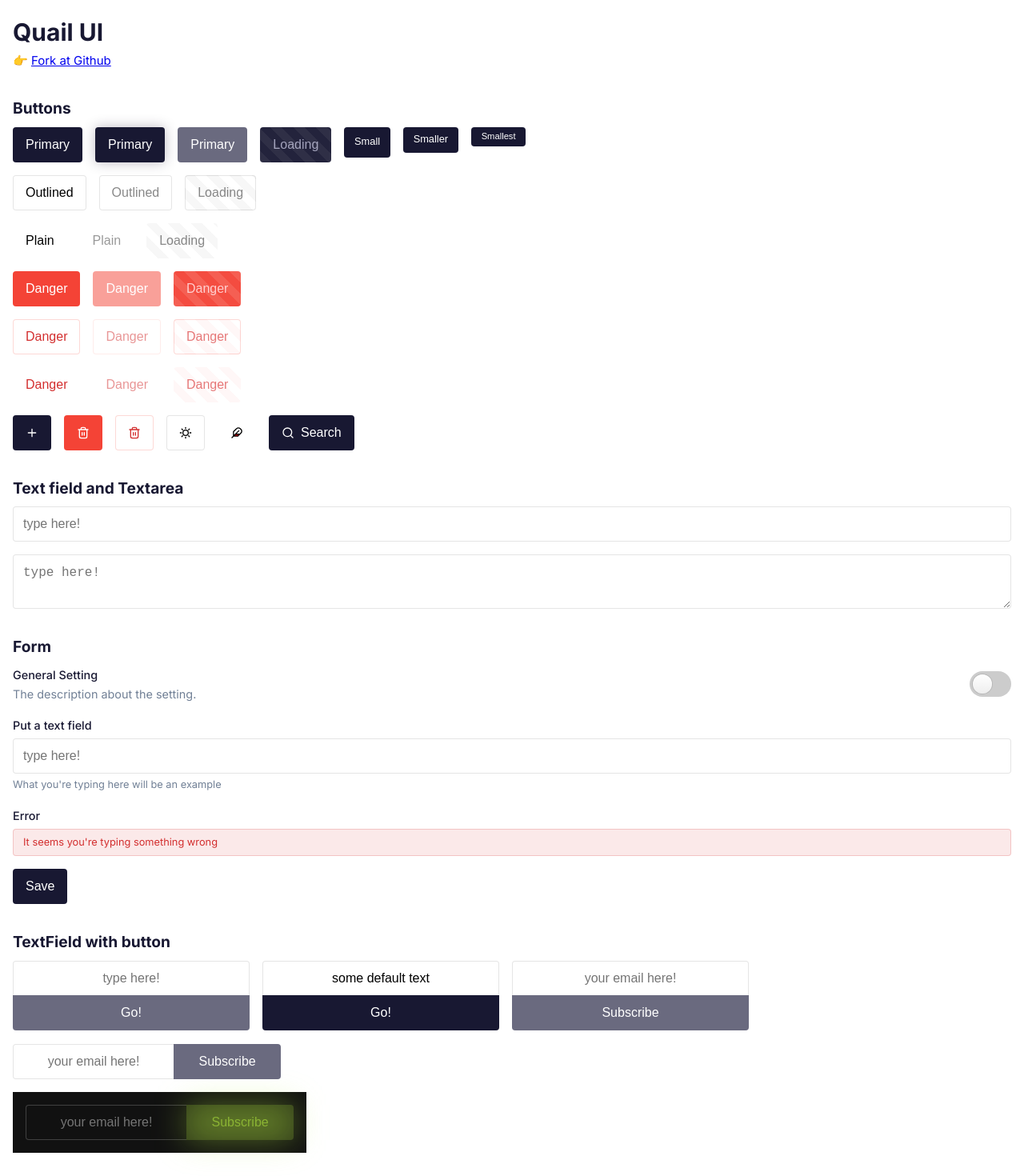
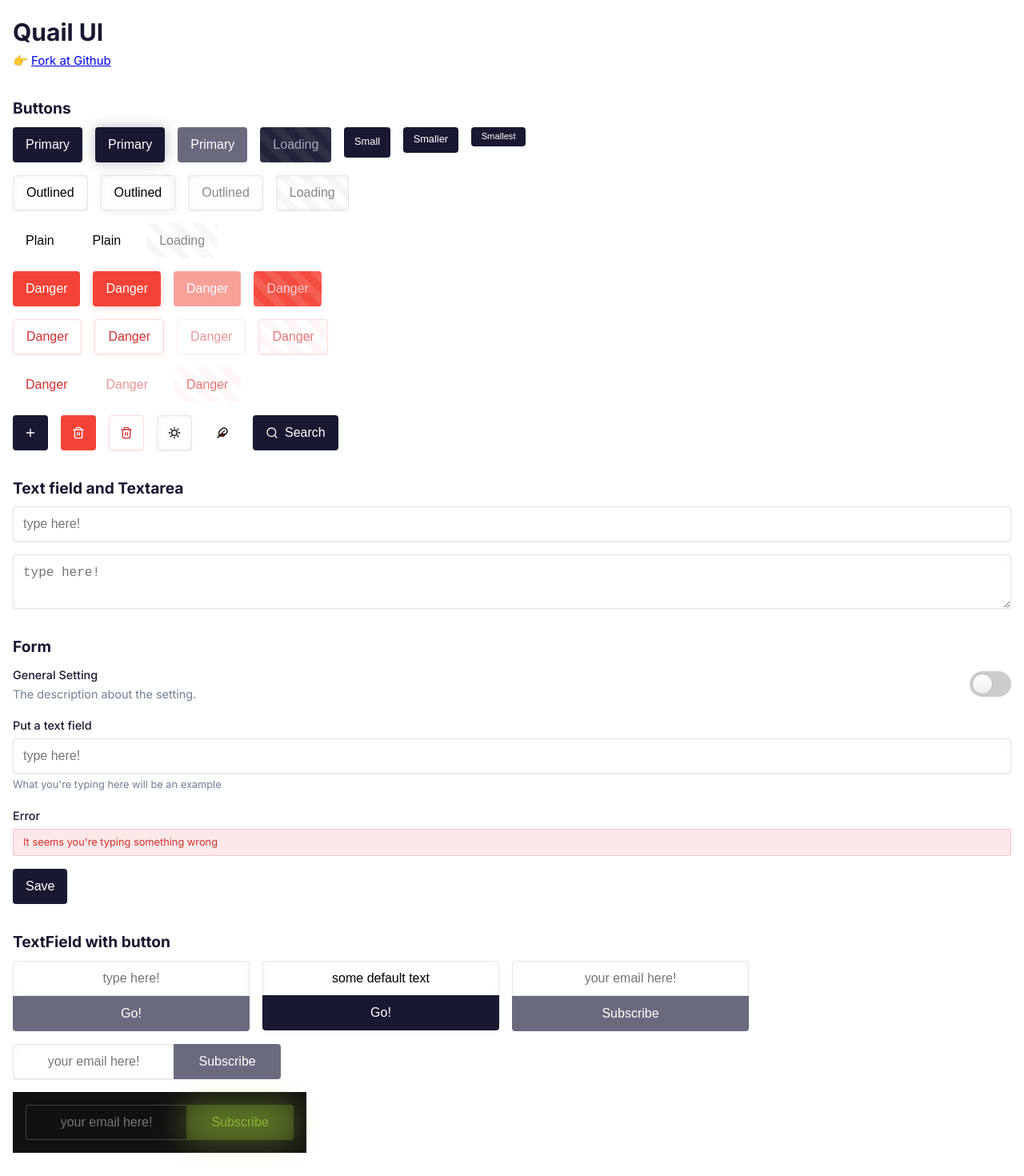
Before and after one commit to quail-ink/quail-ui, a Vue app: page / in a window 1280 px wide. Shown: the top 1470 px of the page at 80% size. Built offline with nearby package versions, Linux system fonts and the light colour scheme.

Commit message:
polish ui; remove yarm; add pnpm

```diff
--- a/src/App.vue
+++ b/src/App.vue
@@ -136,6 +136,7 @@ function openDialog4(ev:any) {
       </div>
       <div class="flow">
         <QButton class="outlined">Outlined</QButton>
+        <QButton class="outlined elevated">Outlined</QButton>
         <QButton class="outlined" disabled>Outlined</QButton>
         <QButton class="outlined" loading>Loading</QButton>
       </div>
@@ -146,11 +147,13 @@ function openDialog4(ev:any) {
       </div>
       <div class="flow">
         <QButton class="danger">Danger</QButton>
+        <QButton class="danger elevated">Danger</QButton>
         <QButton class="danger" disabled>Danger</QButton>
         <QButton class="danger" loading>Danger</QButton>
       </div>
       <div class="flow">
         <QButton class="outlined danger">Danger</QButton>
+        <QButton class="outlined danger elevated">Danger</QButton>
         <QButton class="outlined danger" disabled>Danger</QButton>
         <QButton class="outlined danger" loading>Danger</QButton>
       </div>
@@ -215,7 +218,7 @@ function openDialog4(ev:any) {
             <div class="form-error">It seems you're typing something wrong</div>
           </div>
           <div class="form-row">
-            <button class="button primary">Save</button>
+            <QButton class="primary">Save</QButton>
           </div>
         </div>
       </div>
@@ -405,19 +408,19 @@ function openDialog4(ev:any) {
     <div class="section">
       <h2 class="section-title">Dialog</h2>
       <div class="flow">
-        <button class="button primary" @click="dialogValue1 = true">
+        <QButton class="outlined" @click="dialogValue1 = true">
           Open Dialog
-        </button>
+        </QButton>
 
-        <button class="button primary" @click="dialogValue2 = true">
+        <QButton class="outlined" @click="dialogValue2 = true">
           Open Persistent Dialog
-        </button>
+        </QButton>
 
         <QDialog v-model="dialogValue3" desktop-mode="popup">
           <template #trigger>
-            <button class="button primary" @click.stop="openDialog3">
+            <QButton class="outlined" @click.stop="openDialog3">
               Open Dialog (popup)
-            </button>
+            </QButton>
           </template>
 
           <div class="dialog-body">
@@ -429,9 +432,9 @@ function openDialog4(ev:any) {
 
         <QDialog v-model="dialogValue4" desktop-mode="popup" no-frame>
           <template #trigger>
-              <button class="button primary" @click.stop="openDialog4">
+              <QButton class="outlined" @click.stop="openDialog4">
               Open Dialog (popup & no-frame)
-            </button>
+            </QButton>
           </template>
 
           <div
@@ -440,19 +443,19 @@ function openDialog4(ev:any) {
           >
             <div class="dialog-body-frame" style="background-color: #fff; border-radius: 8px; padding: 20px; box-shadow: 0 0 20px rgba(0,0,0,0.1);">
               <div class="form-row center">
-                <button class="button primary block">
+                <QButton class="primary block">
                   Action
-                </button>
+                </QButton>
               </div>
               <div class="form-row center">
-                <button class="button danger block">
+                <QButton class="danger block">
                   Action
-                </button>
+                </QButton>
               </div>
               <div class="form-row center">
-                <button class="button block" @click="dialogValue4 = false">
+                <QButton class="block" @click="dialogValue4 = false">
                   Cancel
-                </button>
+                </QButton>
               </div>
             </div>
           </div>
@@ -472,9 +475,9 @@ function openDialog4(ev:any) {
               <p style="text-align: center">You must click close button to close me</p>
             </div>
             <div class="form-row center">
-              <button class="button primary" @click="dialogValue2 = false">
+              <QButton class="primary" @click="dialogValue2 = false">
                 Close
-              </button>
+              </QButton>
             </div>
           </div>
         </QDialog>
--- a/src/components/common/QButton.vue
+++ b/src/components/common/QButton.vue
@@ -26,7 +26,7 @@ const props = defineProps({
 });
 
 const cls = computed(() => {
-  const ret = ['q-button'];
+  const ret = ['q-button touchable'];
   ret.push(props.class);
   if (props.loading) {
     ret.push('loading');
@@ -40,13 +40,12 @@ const validated = computed(() => {
 </script>
 
 <style scoped lang="scss">
+@import "@/styles/mixin/touchable.scss";
+
 .q-button {
   height: 44px;
-  background-color: #ddd;
   font-weight: 500;
-  color: #000;
   border-radius: 4px;
-  border: none;
   padding: 0.8rem 1rem;
   text-align: center;
   text-decoration: none;
@@ -89,6 +88,8 @@ const validated = computed(() => {
     width: 100%;
   }
   &.icon {
+    padding: 0.8rem;
+    width: 44px;
     &:deep(.icon) {
       display: flex;
       justify-content: center;
@@ -97,96 +98,22 @@ const validated = computed(() => {
       height: 16px;
       width: 16px;
     }
+    &.sm {
+      padding: 0.6rem;
+      width: 38px;
+    }
+    &.xs {
+      padding: 0.6rem;
+      width: 32px;
+    }
   }
 }
 /* press animation */
 .q-button:active {
-  transform: scale(0.93);
+  // transform: scale(0.98);
 }
 .q-button[disabled] {
   transform: scale(1) !important;
-}
-.q-button {
-  &.primary {
-    --q-progress-color: rgba(255, 255, 255, 0.1);
-    --q-progress-color-light: rgba(255, 255, 255, 0.05);
-    background-color: var(--vt-c-black);
-    color: white;
-    &:hover {
-      box-shadow: 0 0 8px rgba(41,30,56,.2);
-    }
-    &.elevated {
-      box-shadow: 0 0 16px rgba(41, 30, 56, .3);
-    }
-    &[disabled] {
-      box-shadow: none;
-      background-color: #6a6a7f;
-    }
-  }
-  &.danger {
-    --q-progress-color: rgba(255, 255, 255, 0.15);
-    --q-progress-color-light: rgba(255, 255, 255, 0.05);
-    background-color: #f44336;
-    color: white;
-    border: none;
-    &:hover {
-      background-color: #d32f2f;
-    }
-    &[disabled] {
-      opacity: 0.5;
-    }
-  }
-  &.outlined {
-    --q-progress-color: rgba(0, 0, 0, 0.0);
-    --q-progress-color-light: rgba(0, 0, 0, 0.03);
-    box-shadow: inset 0 0 0 1px rgba(0,0,0,0.1);
-    background-color: transparent;
-    &:hover{
-      background-color: rgba(235, 241, 247, 0.486);
-    }
-    &[disabled] {
-      color: #888;
-      background-color: transparent;
-      &:hover {
-        background-color: transparent !important;
-      }
-    }
-  }
-  &.outlined.danger {
-    --q-progress-color: rgba(0, 0, 0, 0.0);
-    --q-progress-color-light: rgba(255, 0, 0, 0.03);
-    color: #d32f2f;
-    box-shadow: inset 0 0 0 1px rgba(244,67,54,0.2);
-    background-color: transparent;
-    &:hover{
-      background-color: rgba(244,67,54,0.04);
-    }
-    &[disabled] {
-      opacity: 0.5;
-    }
-  }
-  &.plain {
-    --q-progress-color: rgba(0, 0, 0, 0.0);
-    --q-progress-color-light: rgba(0, 0, 0, 0.03);
-    box-shadow: none;
-    border: none;
-    background-color: transparent;
-    &:hover{
-      background-color: rgba(0,0,0,0.05);
-    }
-  }
-  &.plain.danger {
-    --q-progress-color: rgba(0, 0, 0, 0.0);
-    --q-progress-color-light: rgba(255, 0, 0, 0.03);
-    color: #d32f2f;
-    background-color: transparent;
-    &:hover{
-      background-color: rgba(244,67,54,0.04);
-    }
-    &[disabled] {
-      opacity: 0.5;
-    }
-  }
 }
 .q-button.loading {
   .ocean {
--- a/src/components/common/QDatetimePicker.vue
+++ b/src/components/common/QDatetimePicker.vue
@@ -40,7 +40,7 @@ onMounted(() => {
 </script>
 
 <template>
-  <div class="q-datetime-picker">
+  <div class="q-datetime-picker touchable outlined">
     <input v-model="date" type="date" :disabled="disabled" @change="changed" />
     <input v-model="time" type="time" :disabled="disabled" @change="changed" />
   </div>
--- a/src/components/common/QDropdownMenu.vue
+++ b/src/components/common/QDropdownMenu.vue
@@ -63,7 +63,7 @@ const actionCls = computed(() => {
   }
 
   if (props.variant === "outlined") {
-    cls.push("frame");
+    cls.push("outlined");
   } else if (props.variant === "plain") {
     cls.push("plain");
   }
@@ -174,7 +174,7 @@ onMounted(() => {
 <template>
   <div class="q-dropdown-menu">
     <div class="q-dropdown-menu-inner narrow-view">
-      <div class="q-dropdown-menu-action" :class="actionCls" @click.stop="toggle">
+      <div class="q-dropdown-menu-action touchable" :class="actionCls" @click.stop="toggle">
         <div v-if="!hideSelected && selectedItem && !hasSlot" class="q-dropdown-selected">
           <img
             v-if="selectedItem.image"
@@ -219,6 +219,8 @@ onMounted(() => {
 </template>
 
 <style lang="scss">
+@import "@/styles/mixin/touchable.scss";
+
 .q-dropdown-menu {
   height: 44px;
   .q-dropdown-menu-inner {
@@ -232,10 +234,9 @@ onMounted(() => {
     align-items: center;
     cursor: default;
     transition: all 0.2s ease-in;
+
     &:hover {
-      &.frame {
-        box-shadow: inset 0 0 0 1px rgba(0, 0, 0, 0.16);
-      }
+
       .chevron-icon {
         opacity: 1;
       }
--- a/src/components/common/QDropdownMenuWithTextField.vue
+++ b/src/components/common/QDropdownMenuWithTextField.vue
@@ -120,6 +120,8 @@ onMounted(() => {
   width: 100%;
   border: 1px solid rgba(0, 0, 0, 0.1);
   border-radius: 4px;
+  box-shadow: inset 0px 1px 8px 0px rgba(0,0,0,0.03), 0px 1px 1px 0px #4343431A;
+
   .q-dropdown-menu-with-text-field-top, .q-dropdown-menu-with-text-field-bottom {
     display: flex;
     flex-direction: row;
@@ -153,6 +155,7 @@ onMounted(() => {
     &:deep(.q-text-field) {
       border: none;
       text-align: right;
+      box-shadow: none;
     }
   }
 }
--- a/src/components/common/QMenu.vue
+++ b/src/components/common/QMenu.vue
@@ -134,6 +134,7 @@ function doAction(item: any) {
     }
     &.with-divider {
       height: 0px;
+      padding: 0.5rem 0;
     }
 
     .q-menu-item-divider {
@@ -147,7 +148,7 @@ function doAction(item: any) {
       justify-items: center;
       align-items: center;
       padding: 0.5rem 1rem;
-      transition: background-color 0.2s ease-in;
+      transition: background-color 0.1s ease-in;
       &:hover {
         background-color: rgba(0, 0, 0, 0.06);
       }
--- a/src/components/common/QTextFieldWithButton.vue
+++ b/src/components/common/QTextFieldWithButton.vue
@@ -115,9 +115,9 @@ function changed() {
       />
     </div>
     <div class="q-text-button-wrapper">
-      <button class="q-button button primary" :disabled="!validated" @click="submit">
+      <q-button class="primary" :disabled="!validated" @click="submit">
         {{ label }}
-      </button>
+      </q-button>
     </div>
     <div v-if="glow !== ''" class="q-button-glow"></div>
   </div>
@@ -131,6 +131,7 @@ function changed() {
     border-bottom-right-radius: 0;
     min-width: 296px;
   }
+  .q-text-button-wrapper {
     .q-button {
       transform: translateY(-1px);
       width: 100%;
@@ -139,6 +140,7 @@ function changed() {
       display: flex;
       align-items: center;
       justify-content: center;
+    }
   }
 
   &.code {
@@ -159,15 +161,15 @@ function changed() {
       flex: 4;
       position: relative;
       z-index: 1;
+      .q-button {
+        border-radius: 0 4px 4px 0;
+        transform: translateY(0px);
+      }
     }
     .q-text-field {
       border-radius: 4px 0 0 4px;
       border-width: 1px 0 1px 1px;
       min-width: auto;
-    }
-    .q-button {
-      border-radius: 0 4px 4px 0;
-      transform: translateY(0px);
     }
   }
   &.glow-matrix {
--- a/src/styles/component.scss
+++ b/src/styles/component.scss
@@ -162,6 +162,7 @@ input.text-field, textarea.textarea {
   width: 100%;
   font-size: 1rem;
   outline: none;
+  box-shadow: inset 0px 1px 8px 0px rgba(0,0,0,0.03), 0px 1px 1px 0px #4343431A;
 
   &:focus {
     border: 1px solid rgba(0, 0, 0, 0.2);
@@ -262,101 +263,11 @@ button.button {
   }
 }
 
-button.button.primary {
-  background-color: var(--vt-c-black);
-  color: white;
-  &:hover {
-    box-shadow: 0 0 8px rgba(41,30,56,.2);
-  }
-}
-
-button.button[disabled] {
-  background-color: #6a6a7f;
-  cursor: disabled;
-  &:hover {
-    background-color: #6a6a7f;
-  }
-  .button-icon {
-    opacity: 0.6;
-  }
-}
-
-button.button.primary.elevated {
-  box-shadow: 0 0 16px rgba(41, 30, 56, .3);
-  &:hover {
-    box-shadow: 0 0 20px rgba(41, 30, 56, 0.6);
-  }
-}
-
-button.button.primary[disabled], button.button.primary.elevated[disabled] {
-  box-shadow: none;
-}
-
-button.outlined {
-  box-shadow: inset 0 0 0 1px rgba(0,0,0,0.1);
-  background-color: transparent;
-  &:hover{
-    background-color: rgba(0,0,0,0.04);
-  }
-}
-
-button.outlined[disabled] {
-  color: #888;
-  background-color: transparent;
-  cursor: default;
-  &:hover {
-    background-color: transparent !important;
-  }
-}
-
-button.outlined.danger {
-  color: #d32f2f;
-  box-shadow: inset 0 0 0 1px rgba(244,67,54,0.2);
-  background-color: transparent;
-  &:hover{
-    background-color: rgba(244,67,54,0.04);
-  }
-}
-
-button.danger {
-  background-color: #f44336;
-  color: white;
-  border: none;
-  &:hover {
-    background-color: #d32f2f;
-  }
-}
-
 button.toggle {
   &.on {
     // box-shadow: inset 0 0 10px rgba(0,0,0,0.1);
     // background: var(--vt-c-white-mute);
     color: var(--vt-c-red);
-  }
-}
-
-button.plain {
-  box-shadow: none;
-  border: none;
-  background-color: transparent;
-  &:hover{
-    background-color: rgba(0,0,0,0.05);
-  }
-}
-
-button.plain[disabled] {
-  opacity: 0.4;
-  background-color: transparent;
-  cursor: default;
-  &:hover {
-    background-color: transparent;
-  }
-}
-
-button.plain.danger {
-  color: #f44336;
-  .fa {
-    color: #f44336;
   }
 }
 
--- /dev/null
+++ b/src/styles/mixin/touchable.scss
@@ -0,0 +1,100 @@
+
+.touchable {
+  background-color: #ddd;
+  color: #000;
+  border-radius: 4px;
+  &.primary {
+    --q-progress-color: rgba(255, 255, 255, 0.1);
+    --q-progress-color-light: rgba(255, 255, 255, 0.05);
+    background-color: var(--vt-c-black);
+    border: var(--vt-c-black);
+    color: white;
+    &:hover {
+      box-shadow: 0 0 8px rgba(41,30,56,.2);
+    }
+    &.elevated {
+      box-shadow: 0 0 16px rgba(41, 30, 56, .3);
+    }
+    &[disabled] {
+      box-shadow: none;
+      background-color: #6a6a7f;
+    }
+  }
+  &.danger {
+    --q-progress-color: rgba(255, 255, 255, 0.15);
+    --q-progress-color-light: rgba(255, 255, 255, 0.05);
+    background-color: #f44336;
+    color: white;
+    border: #f44336;
+    &:hover {
+      background-color: #d32f2f;
+    }
+    &.elevated {
+      box-shadow: 0px 1px 9px 0px rgba(244,67,54,0.3);
+    }
+    &[disabled] {
+      opacity: 0.5;
+    }
+  }
+  &.outlined {
+    --q-progress-color: rgba(0, 0, 0, 0.0);
+    --q-progress-color-light: rgba(0, 0, 0, 0.03);
+    background-color: transparent;
+    border: 1px solid #0000001A;
+    box-shadow: inset 0px 1px 10px 0px #0000000D, 0px 1px 1px 0px #4343431A;
+    &:hover{
+      box-shadow: inset 0px 1px 2px 0px #0000000D, 0px 1px 1px 0px #4343431A;
+    }
+    &.elevated {
+      box-shadow: inset 0px 1px 10px 0px #0000000D, 0px 1px 9px 0px #4343431A;
+    }
+    &.elevated:hover {
+      box-shadow: inset 0px 1px 2px 0px #0000000D, 0px 1px 9px 0px #4343431A;
+    }
+    &[disabled] {
+      color: #888;
+      &:hover {
+        box-shadow: inset 0px 1px 10px 0px #0000000D, 0px 1px 3px 0px #4343431A !important;
+      }
+    }
+  }
+  &.outlined.danger {
+    --q-progress-color: rgba(0, 0, 0, 0.0);
+    --q-progress-color-light: rgba(255, 0, 0, 0.03);
+    color: #d32f2f;
+    // box-shadow: inset 0 0 0 1px rgba(244,67,54,0.2);
+    border: 1px solid rgba(244,67,54,0.2);
+    box-shadow: inset 0px 1px 10px 0px rgba(244,67,54,0.01), 0px 1px 1px 0px rgba(244,67,54,0.1);
+    &:hover{
+      background-color: rgba(244,67,54,0.04);
+    }
+    &.elevated {
+      box-shadow: inset 0px 1px 10px 0px rgba(244,67,54,0.01), 0px 1px 9px 0px rgba(244,67,54,0.1);
+    }
+    &[disabled] {
+      opacity: 0.5;
+    }
+  }
+  &.plain {
+    --q-progress-color: rgba(0, 0, 0, 0.0);
+    --q-progress-color-light: rgba(0, 0, 0, 0.03);
+    box-shadow: none;
+    border: none;
+    background-color: transparent;
+    &:hover{
+      background-color: rgba(0,0,0,0.05);
+    }
+  }
+  &.plain.danger {
+    --q-progress-color: rgba(0, 0, 0, 0.0);
+    --q-progress-color-light: rgba(255, 0, 0, 0.03);
+    color: #d32f2f;
+    background-color: transparent;
+    &:hover{
+      background-color: rgba(244,67,54,0.04);
+    }
+    &[disabled] {
+      opacity: 0.5;
+    }
+  }
+}
```
Also changed, not shown: src/components/common/QPagination.vue (+6 -6 lines), 2 other files (tests, documents, lock files or other folders). Lines whose indentation alone changed are shown as unchanged.
